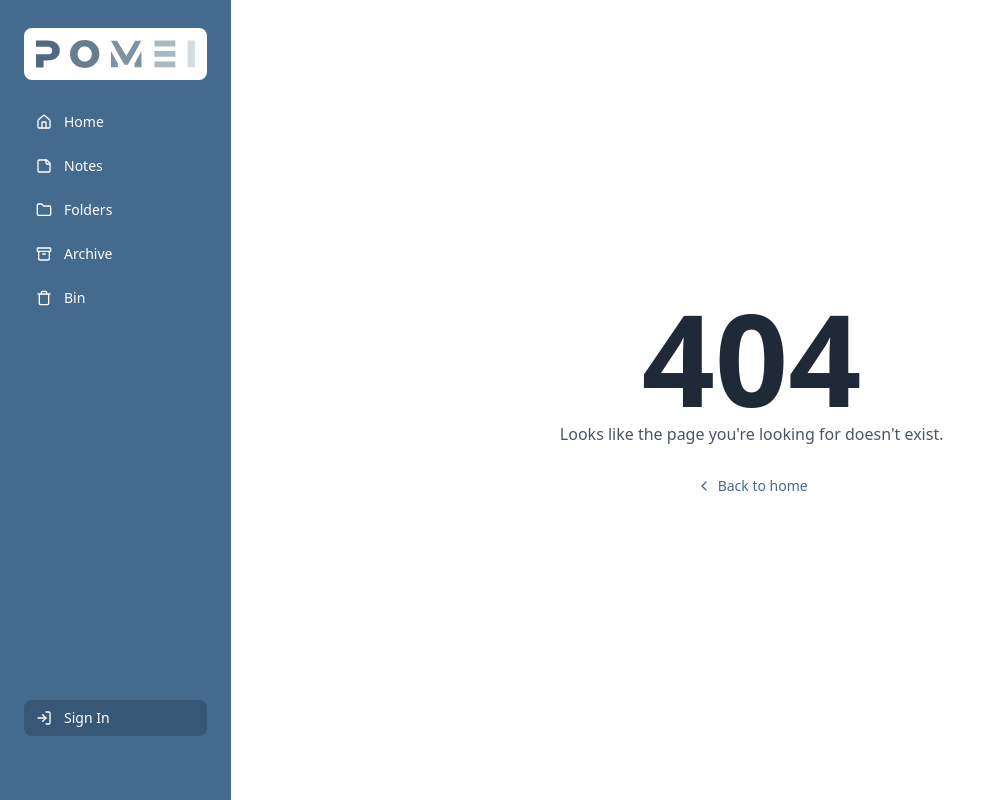
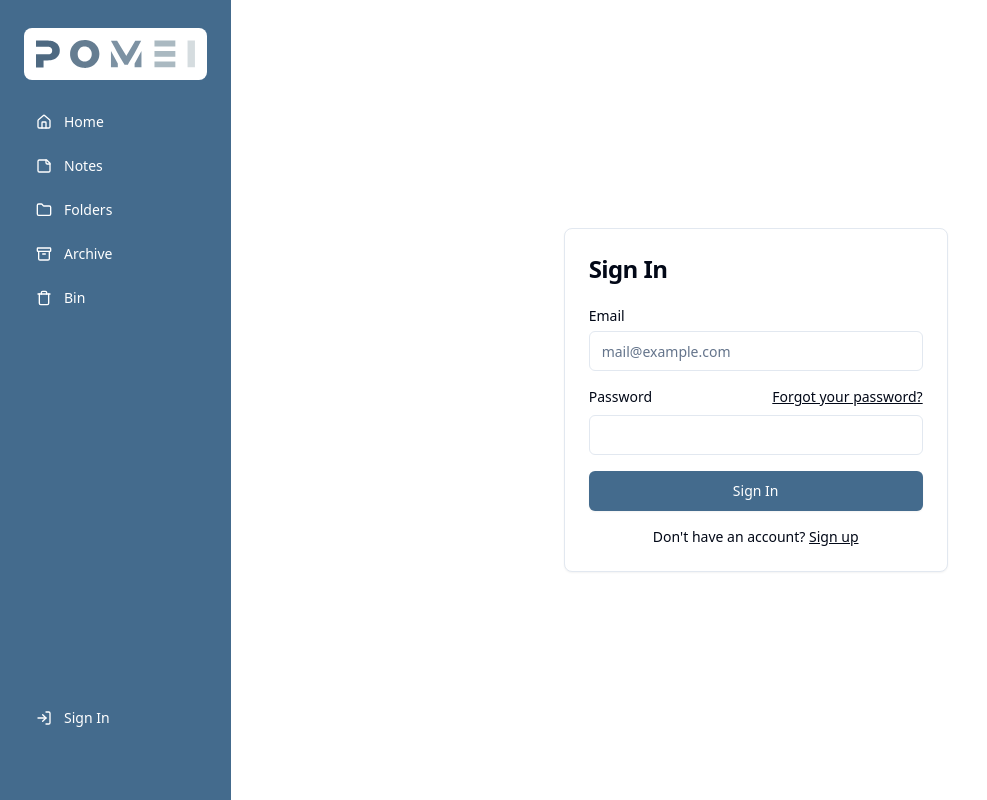
Before and after one commit to Dunkelhaiser/Pomei, a React (Vite) app in the folder apps/client/: page /sign_in in a window 1280 px wide. Before the commit this address had no page. Shown: the whole page, without its empty margins (0-987 px from the left). Built offline with nearby package versions, Linux system fonts and the light colour scheme.

Commit message:
feat(client): added sign in page

```diff
--- a/apps/client/package.json
+++ b/apps/client/package.json
@@ -15,6 +15,7 @@
         "preview": "vite preview"
     },
     "dependencies": {
+        "@radix-ui/react-label": "^2.0.2",
         "@radix-ui/react-slot": "^1.0.2",
         "@t3-oss/env-core": "^0.9.2",
         "@tanstack/react-router": "^1.24.0",
--- /dev/null
+++ b/apps/client/src/components/ui/Card.tsx
@@ -0,0 +1,40 @@
+import { forwardRef } from "react";
+import { cn } from "@/utils/utils";
+
+const Card = forwardRef<HTMLDivElement, React.HTMLAttributes<HTMLDivElement>>(({ className, ...props }, ref) => (
+    <div ref={ref} className={cn("rounded-lg border bg-card text-card-foreground shadow-sm", className)} {...props} />
+));
+Card.displayName = "Card";
+
+const CardHeader = forwardRef<HTMLDivElement, React.HTMLAttributes<HTMLDivElement>>(({ className, ...props }, ref) => (
+    <div ref={ref} className={cn("flex flex-col space-y-1.5 p-6", className)} {...props} />
+));
+CardHeader.displayName = "CardHeader";
+
+const CardTitle = forwardRef<HTMLParagraphElement, React.HTMLAttributes<HTMLHeadingElement>>(
+    ({ className, children, ...props }, ref) => (
+        <h3 ref={ref} className={cn("text-2xl font-semibold leading-none tracking-tight", className)} {...props}>
+            {children}
+        </h3>
+    )
+);
+CardTitle.displayName = "CardTitle";
+
+const CardDescription = forwardRef<HTMLParagraphElement, React.HTMLAttributes<HTMLParagraphElement>>(
+    ({ className, ...props }, ref) => (
+        <p ref={ref} className={cn("text-sm text-muted-foreground", className)} {...props} />
+    )
+);
+CardDescription.displayName = "CardDescription";
+
+const CardContent = forwardRef<HTMLDivElement, React.HTMLAttributes<HTMLDivElement>>(({ className, ...props }, ref) => (
+    <div ref={ref} className={cn("p-6 pt-0", className)} {...props} />
+));
+CardContent.displayName = "CardContent";
+
+const CardFooter = forwardRef<HTMLDivElement, React.HTMLAttributes<HTMLDivElement>>(({ className, ...props }, ref) => (
+    <div ref={ref} className={cn("flex items-center p-6 pt-0", className)} {...props} />
+));
+CardFooter.displayName = "CardFooter";
+
+export { Card, CardHeader, CardFooter, CardTitle, CardDescription, CardContent };
--- /dev/null
+++ b/apps/client/src/components/ui/Input.tsx
@@ -0,0 +1,19 @@
+import { forwardRef } from "react";
+import { cn } from "@/utils/utils";
+
+export type InputProps = React.InputHTMLAttributes<HTMLInputElement>;
+
+const Input = forwardRef<HTMLInputElement, InputProps>(({ className, type, ...props }, ref) => (
+    <input
+        type={type}
+        className={cn(
+            "flex h-10 w-full rounded-md border border-border bg-background px-3 py-2 text-sm ring-offset-background transition file:border-0 file:bg-transparent file:text-sm file:font-medium placeholder:text-muted-foreground focus-visible:outline-none focus-visible:ring-2 focus-visible:ring-accent-foreground focus-visible:ring-offset-0 disabled:cursor-not-allowed disabled:opacity-50",
+            className
+        )}
+        ref={ref}
+        {...props}
+    />
+));
+Input.displayName = "Input";
+
+export default Input;
--- /dev/null
+++ b/apps/client/src/components/ui/Label.tsx
@@ -0,0 +1,19 @@
+import * as LabelPrimitive from "@radix-ui/react-label";
+import { cva, type VariantProps } from "class-variance-authority";
+import { forwardRef } from "react";
+import { cn } from "@/utils/utils";
+
+const labelVariants = cva(`
+    text-sm font-medium leading-none
+    peer-disabled:cursor-not-allowed peer-disabled:opacity-70
+`);
+
+const Label = forwardRef<
+    React.ElementRef<typeof LabelPrimitive.Root>,
+    React.ComponentPropsWithoutRef<typeof LabelPrimitive.Root> & VariantProps<typeof labelVariants>
+>(({ className, ...props }, ref) => (
+    <LabelPrimitive.Root ref={ref} className={cn(labelVariants(), className)} {...props} />
+));
+Label.displayName = LabelPrimitive.Root.displayName;
+
+export default Label;
--- a/apps/client/src/routeTree.gen.ts
+++ b/apps/client/src/routeTree.gen.ts
@@ -8,36 +8,48 @@
 
 // This file is auto-generated by TanStack Router
 
-import { createFileRoute } from '@tanstack/react-router'
+import { createFileRoute } from "@tanstack/react-router";
 
 // Import Routes
 
-import { Route as rootRoute } from './routes/__root'
+import { Route as rootRoute } from "./routes/__root";
 
 // Create Virtual Routes
 
-const IndexLazyImport = createFileRoute('/')()
+const IndexLazyImport = createFileRoute("/")();
+const authSigninLazyImport = createFileRoute("/(auth)/sign_in")();
 
 // Create/Update Routes
 
 const IndexLazyRoute = IndexLazyImport.update({
-  path: '/',
-  getParentRoute: () => rootRoute,
-} as any).lazy(() => import('./routes/index.lazy').then((d) => d.Route))
+    path: "/",
+    getParentRoute: () => rootRoute,
+} as any).lazy(() => import("./routes/index.lazy").then((d) => d.Route));
+
+const authSigninLazyRoute = authSigninLazyImport
+    .update({
+        path: "/sign_in",
+        getParentRoute: () => rootRoute,
+    } as any)
+    .lazy(() => import("./routes/(auth)/sign_in.lazy").then((d) => d.Route));
 
 // Populate the FileRoutesByPath interface
 
-declare module '@tanstack/react-router' {
-  interface FileRoutesByPath {
-    '/': {
-      preLoaderRoute: typeof IndexLazyImport
-      parentRoute: typeof rootRoute
+declare module "@tanstack/react-router" {
+    interface FileRoutesByPath {
+        "/": {
+            preLoaderRoute: typeof IndexLazyImport;
+            parentRoute: typeof rootRoute;
+        };
+        "/(auth)/sign_in": {
+            preLoaderRoute: typeof authSigninLazyImport;
+            parentRoute: typeof rootRoute;
+        };
     }
-  }
 }
 
 // Create and export the route tree
 
-export const routeTree = rootRoute.addChildren([IndexLazyRoute])
+export const routeTree = rootRoute.addChildren([IndexLazyRoute, authSigninLazyRoute]);
 
 /* prettier-ignore-end */
--- /dev/null
+++ b/apps/client/src/routes/(auth)/sign_in.lazy.tsx
@@ -0,0 +1,46 @@
+import { Link, createLazyFileRoute } from "@tanstack/react-router";
+import Button from "@/ui/Button";
+import { Card, CardContent, CardHeader, CardTitle } from "@/ui/Card";
+import Input from "@/ui/Input";
+import Label from "@/ui/Label";
+
+const Page = () => (
+    <Card
+        className={`
+            mx-auto w-full max-w-sm
+            md:absolute md:left-1/2 md:top-1/2 md:-translate-x-1/2 md:-translate-y-1/2
+        `}
+    >
+        <CardHeader>
+            <CardTitle className="text-2xl">Sign In</CardTitle>
+        </CardHeader>
+        <CardContent>
+            <div className="grid gap-4">
+                <div className="grid gap-2">
+                    <Label htmlFor="email">Email</Label>
+                    <Input id="email" type="email" placeholder="mail@example.com" required />
+                </div>
+                <div className="grid gap-2">
+                    <div className="flex items-center">
+                        <Label htmlFor="password">Password</Label>
+                        <Link to="/" className="ml-auto inline-block text-sm underline">
+                            Forgot your password?
+                        </Link>
+                    </div>
+                    <Input id="password" type="password" required />
+                </div>
+                <Button type="submit">Sign In</Button>
+            </div>
+            <div className="mt-4 text-center text-sm">
+                Don&apos;t have an account?{" "}
+                <Link to="/" className="underline">
+                    Sign up
+                </Link>
+            </div>
+        </CardContent>
+    </Card>
+);
+
+export const Route = createLazyFileRoute("/(auth)/sign_in")({
+    component: Page,
+});
--- a/apps/client/src/routes/__root.tsx
+++ b/apps/client/src/routes/__root.tsx
@@ -13,7 +13,7 @@
         <Sidebar />
         <main
             className={`
-                w-full grow bg-background p-4 text-foreground
+                relative w-full grow bg-background p-4 text-foreground
                 sm:p-6
                 md:px-8 md:py-7
                 lg:pl-12 lg:pr-14
--- a/apps/client/src/styles.css
+++ b/apps/client/src/styles.css
@@ -9,9 +9,6 @@
 
         --card: 0 0% 100%;
         --card-foreground: 222.2 84% 4.9%;
-
-        --popover: 0 0% 100%;
-        --popover-foreground: 222.2 84% 4.9%;
 
         --primary: 208 35% 41%;
         --primary-foreground: 210 20% 100%;
@@ -29,8 +26,6 @@
         --destructive-foreground: 210 40% 98%;
 
         --border: 214.3 31.8% 91.4%;
-        --input: 214.3 31.8% 91.4%;
-        --ring: 222.2 84% 4.9%;
 
         --radius: 0.5rem;
     }
@@ -41,9 +36,6 @@
 
         --card: 222.2 84% 4.9%;
         --card-foreground: 210 40% 98%;
-
-        --popover: 222.2 84% 4.9%;
-        --popover-foreground: 210 40% 98%;
 
         --primary: 208 20% 10%;
         --primary-foreground: 210 20% 100%;
@@ -61,8 +53,6 @@
         --destructive-foreground: 210 40% 98%;
 
         --border: 217.2 32.6% 17.5%;
-        --input: 217.2 32.6% 17.5%;
-        --ring: 212.7 26.8% 83.9%;
     }
 }
 
```
